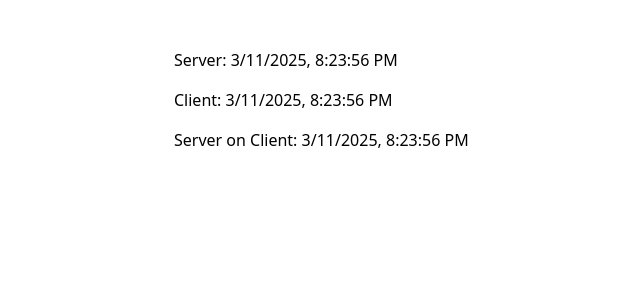
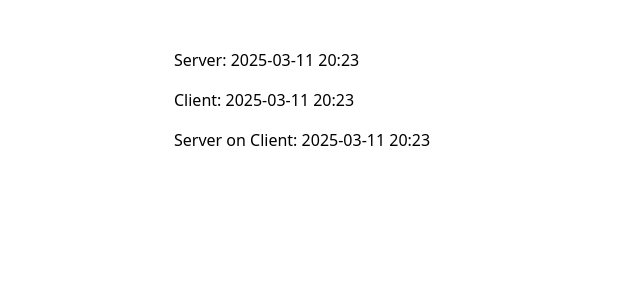
Before and after one commit to vferak/datetimes, a Next.js app: page / in a window 1280 px wide. Shown: the top 300 px of the page, without its empty margins (166-806 px from the left). Built offline with nearby package versions, Linux system fonts and the light colour scheme.

Commit message:
3. Format function

```diff
--- a/src/app/DateView.tsx
+++ b/src/app/DateView.tsx
@@ -1,12 +1,15 @@
 'use client'
+
+import {format as formatDateFns} from "date-fns";
+import {DATETIME_FORMAT, format} from "@/app/date";
 
 export function DateView({serverDate}: { serverDate: Date }) {
     const date = new Date();
 
     return (
         <>
-            <p>Client: {date.toLocaleString()}</p>
-            <p>Server on Client: {serverDate.toLocaleString()}</p>
+            <p>Client: {formatDateFns(date, DATETIME_FORMAT)}</p>
+            <p>Server on Client: {format(serverDate)}</p>
         </>
     );
 }
--- /dev/null
+++ b/src/app/date.ts
@@ -0,0 +1,10 @@
+import { format as dateFnsFormat } from "date-fns";
+import { tz } from "@date-fns/tz";
+
+export const DATETIME_FORMAT = 'yyyy-MM-dd HH:mm' as const
+
+export const TIMEZONE_EUROPE_PRAGUE = 'Europe/London' as const
+
+export const format = (date: Date) => {
+    return dateFnsFormat(date, DATETIME_FORMAT, { in: tz(TIMEZONE_EUROPE_PRAGUE) });
+}
--- a/src/app/page.tsx
+++ b/src/app/page.tsx
@@ -1,11 +1,13 @@
 import {DateView} from "@/app/DateView";
+import {DATETIME_FORMAT} from "@/app/date";
+import {format} from "date-fns";
 
 export default function Home() {
     const date = new Date();
 
     return (
         <div className="flex flex-col w-[600px] mx-auto mt-12 gap-4">
-            <p>Server: {date.toLocaleString()}</p>
+            <p>Server: {format(date, DATETIME_FORMAT)}</p>
             <DateView serverDate={date}/>
         </div>
     )
```
